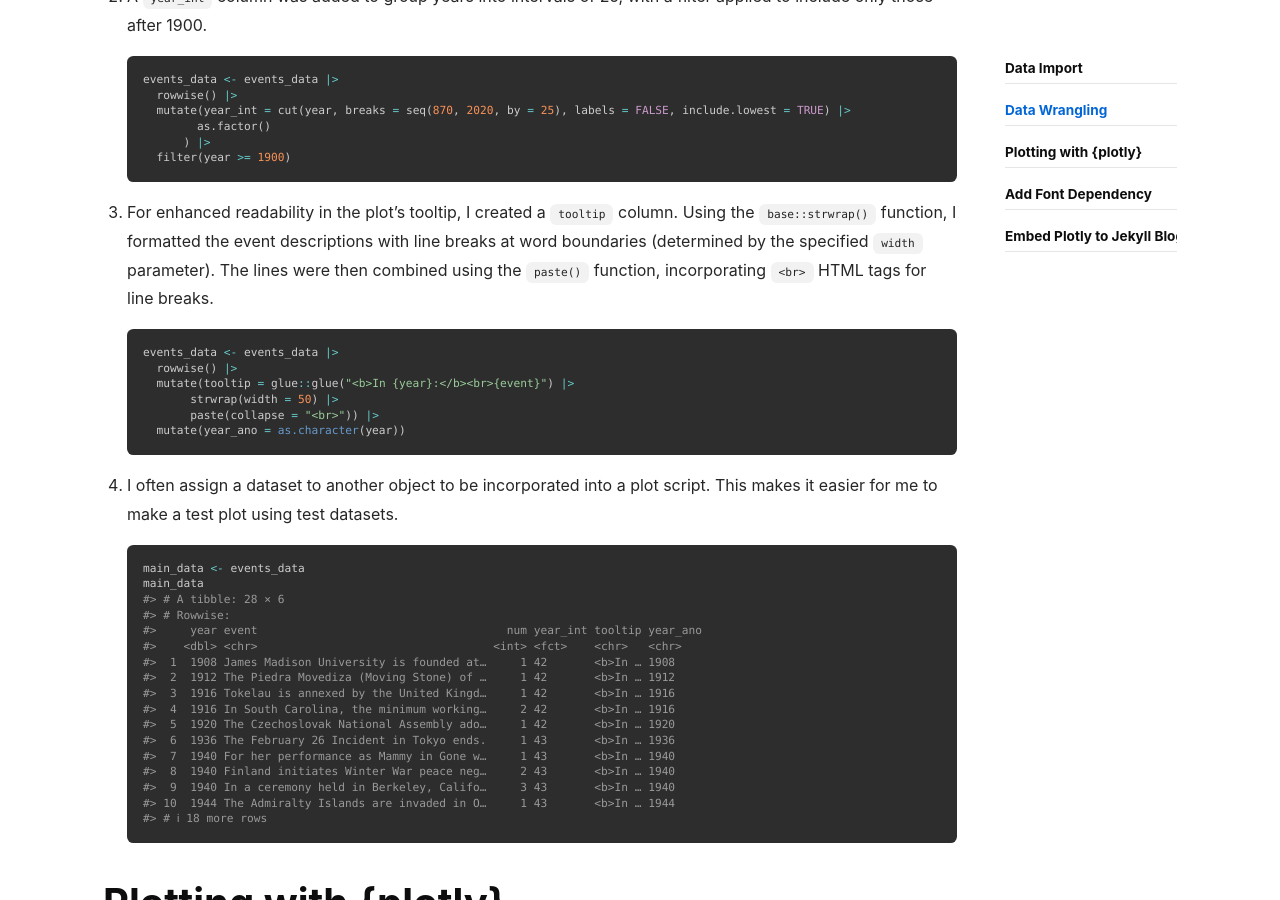
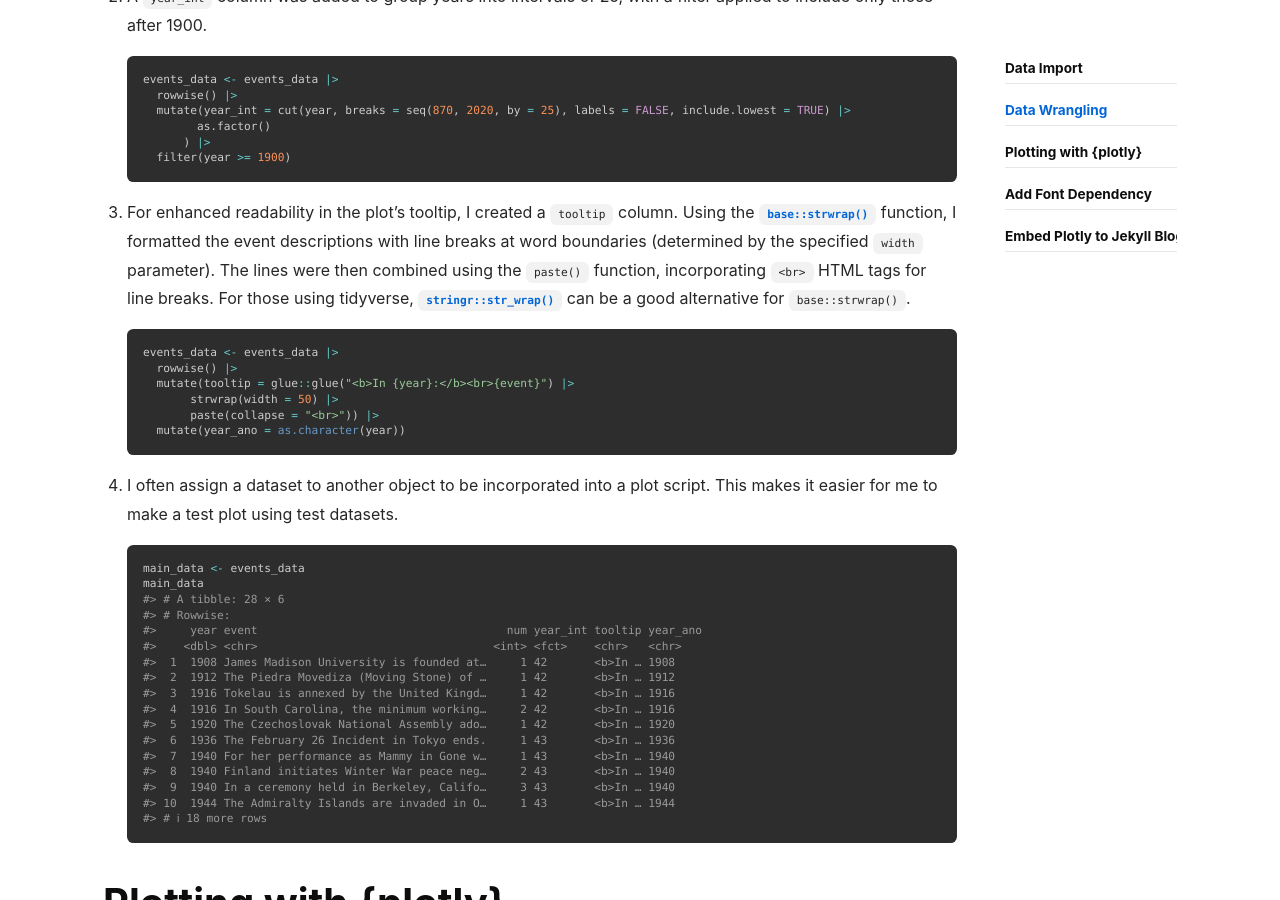
Before and after one commit to gaba-tope/gaba-tope.github.io, a Jekyll site: the page built from _posts/2024-02-28-Feb-29-int.md, in a window 1280 px wide and 900 px high, scrolled down 1605 px. Built offline with Jekyll 4.4.1, drawn with Linux system fonts in a browser that asks for light colours; nearby versions of some CDN libraries; some of the changed text lies outside the part shown.

Commit message:
Hyperlinks for some functions added

````diff
--- a/_posts/2024-02-28-Feb-29-int.md
+++ b/_posts/2024-02-28-Feb-29-int.md
@@ -33,7 +33,7 @@ events_data <- events_data |>
          ) |>
   filter(year >= 1900)
 ```
- 3. For enhanced readability in the plot's tooltip, I created a `tooltip` column. Using the `base::strwrap()` function, I formatted the event descriptions with line breaks at word boundaries (determined by the specified `width` parameter). The lines were then combined using the `paste()` function, incorporating `<br>` HTML tags for line breaks.<br>
+ 3. For enhanced readability in the plot's tooltip, I created a `tooltip` column. Using the [`base::strwrap()`](https://www.rdocumentation.org/packages/base/versions/3.6.2/topics/strwrap) function, I formatted the event descriptions with line breaks at word boundaries (determined by the specified `width` parameter). The lines were then combined using the `paste()` function, incorporating `<br>` HTML tags for line breaks. For those using tidyverse, [`stringr::str_wrap()`](https://stringr.tidyverse.org/reference/str_wrap.html) can be a good alternative for `base::strwrap()`.<br>
 ```r
 events_data <- events_data |>
   rowwise() |>
````
Also changed, not shown: other parts of _posts/2024-02-28-Feb-29-int.md (+1 -1 lines).
